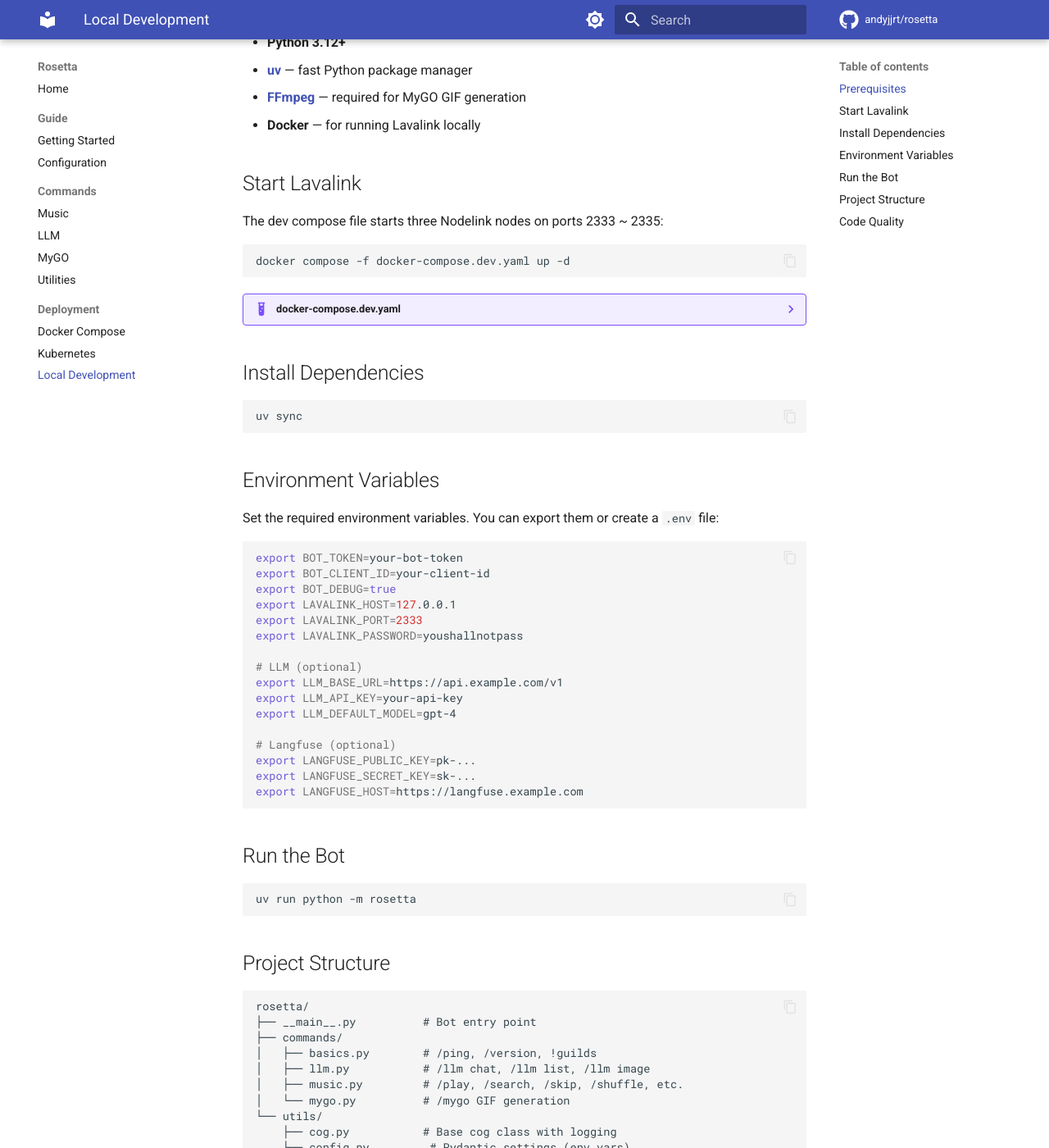
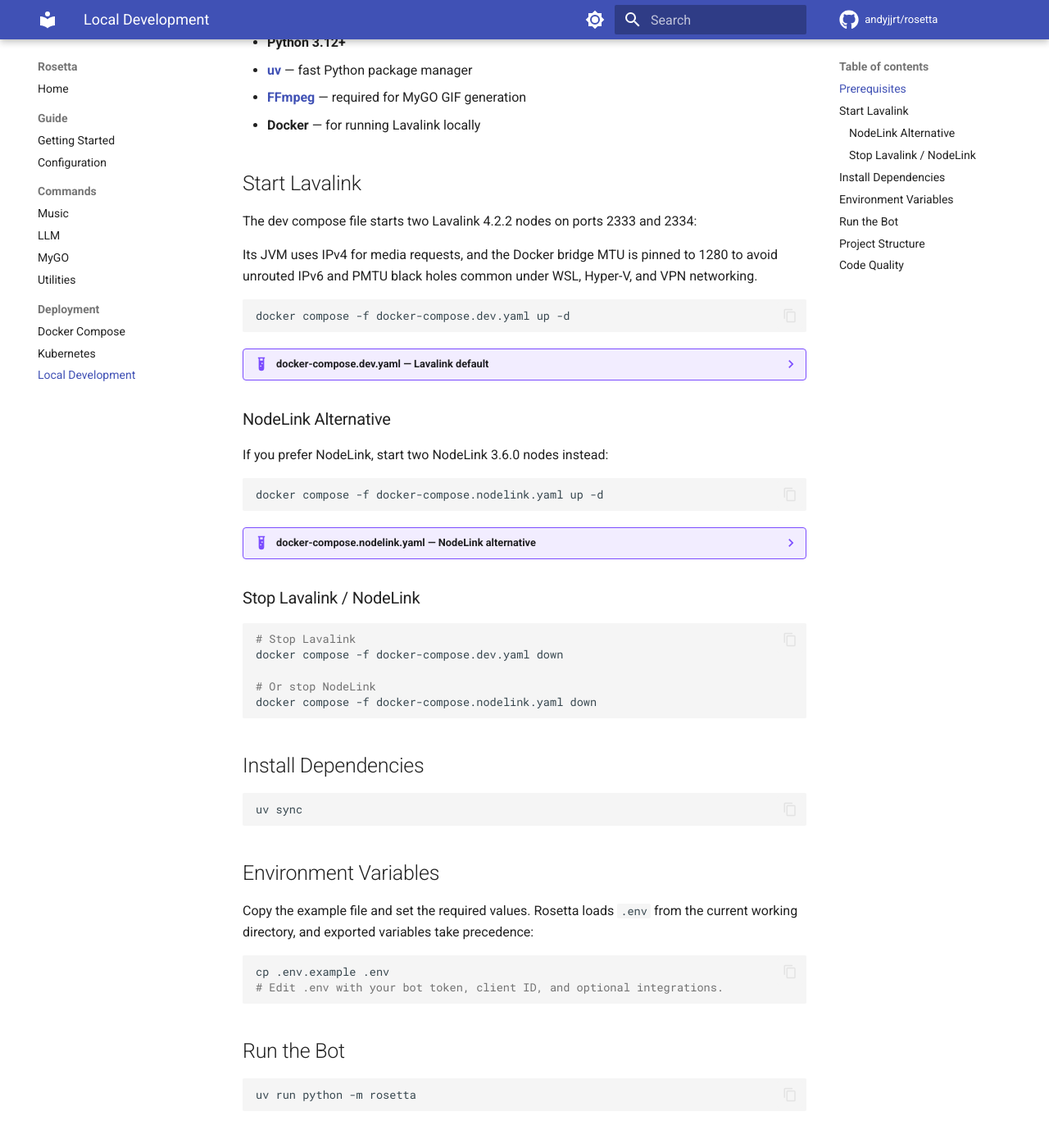
Before and after one commit to andyjjrt/rosetta, an MkDocs documentation site: the page built from docs/deployment/local-dev.md, in a window 1280 px wide and 1400 px high, scrolled down 257 px. Shown: the whole window at 82% size. Built offline with MkDocs 1.6.1 and Material for MkDocs 9.7.7, drawn with Linux system fonts in a browser that asks for light colours; comment, search, counter and statistics services are not loaded.

Commit message:
docs: align Lavalink deployment documentation

````diff
--- a/docs/deployment/local-dev.md
+++ b/docs/deployment/local-dev.md
@@ -11,46 +11,85 @@
 
 ## Start Lavalink
 
-The dev compose file starts three Nodelink nodes on ports 2333 ~ 2335:
+The dev compose file starts two Lavalink 4.2.2 nodes on ports 2333 and 2334:
+
+Its JVM uses IPv4 for media requests, and the Docker bridge MTU is pinned to 1280 to avoid unrouted IPv6 and PMTU black holes common under WSL, Hyper-V, and VPN networking.
 
 ```bash
 docker compose -f docker-compose.dev.yaml up -d
 ```
 
-??? example "docker-compose.dev.yaml"
+??? example "docker-compose.dev.yaml — Lavalink default"
     ```yaml
     services:
-      nodelink-1:
+      lavalink:
+        image: ghcr.io/lavalink-devs/lavalink:4.2.2-alpine
+        restart: unless-stopped
+        environment:
+          _JAVA_OPTIONS: "-Xmx6G -Djava.net.preferIPv4Stack=true"
+        volumes:
+          - ./application.yml:/opt/Lavalink/application.yml
+        ports:
+          - "2333:2333"
+
+      lavalink-1:
+        image: ghcr.io/lavalink-devs/lavalink:4.2.2-alpine
+        restart: unless-stopped
+        environment:
+          _JAVA_OPTIONS: "-Xmx6G -Djava.net.preferIPv4Stack=true"
+        volumes:
+          - ./application.yml:/opt/Lavalink/application.yml
+        ports:
+          - "2334:2333"
+
+    networks:
+      default:
+        driver: bridge
+        driver_opts:
+          com.docker.network.driver.mtu: "1280"
+    ```
+
+### NodeLink Alternative
+
+If you prefer NodeLink, start two NodeLink 3.6.0 nodes instead:
+
+```bash
+docker compose -f docker-compose.nodelink.yaml up -d
+```
+
+??? example "docker-compose.nodelink.yaml — NodeLink alternative"
+    ```yaml
+    services:
+      nodelink:
         image: performanc/nodelink:3.6.0
-        container_name: nodelink-1
+        restart: unless-stopped
         ports:
           - "2333:3000"
         environment:
-          # --- Server Configuration ---
           NODELINK_SERVER_HOST: "0.0.0.0"
           NODELINK_SERVER_PORT: "3000"
           NODELINK_SERVER_PASSWORD: "youshallnotpass"
-      nodelink-2:
+
+      nodelink-1:
         image: performanc/nodelink:3.6.0
-        container_name: nodelink-2
+        restart: unless-stopped
         ports:
           - "2334:3000"
         environment:
-          # --- Server Configuration ---
           NODELINK_SERVER_HOST: "0.0.0.0"
           NODELINK_SERVER_PORT: "3000"
-          NODELINK_SERVER_PASSWORD: "youshallnotpass" # CHANGE THIS!
-      nodelink-3:
-        image: performanc/nodelink:3.6.0
-        container_name: nodelink-3
-        ports:
-          - "2335:3000"
-        environment:
-          # --- Server Configuration ---
-          NODELINK_SERVER_HOST: "0.0.0.0"
-          NODELINK_SERVER_PORT: "3000"
-          NODELINK_SERVER_PASSWORD: "youshallnotpass" # CHANGE THIS!
+          NODELINK_SERVER_PASSWORD: "youshallnotpass"
     ```
+
+### Stop Lavalink / NodeLink
+
+```bash
+# Stop Lavalink
+docker compose -f docker-compose.dev.yaml down
+
+# Or stop NodeLink
+docker compose -f docker-compose.nodelink.yaml down
+```
 
 ## Install Dependencies
 
@@ -60,25 +99,11 @@
 
 ## Environment Variables
 
-Set the required environment variables. You can export them or create a `.env` file:
+Copy the example file and set the required values. Rosetta loads `.env` from the current working directory, and exported variables take precedence:
 
 ```bash
-export BOT_TOKEN=your-bot-token
-export BOT_CLIENT_ID=your-client-id
-export BOT_DEBUG=true
-export LAVALINK_HOST=127.0.0.1
-export LAVALINK_PORT=2333
-export LAVALINK_PASSWORD=youshallnotpass
-
-# LLM (optional)
-export LLM_BASE_URL=https://api.example.com/v1
-export LLM_API_KEY=your-api-key
-export LLM_DEFAULT_MODEL=gpt-4
-
-# Langfuse (optional)
-export LANGFUSE_PUBLIC_KEY=pk-...
-export LANGFUSE_SECRET_KEY=sk-...
-export LANGFUSE_HOST=https://langfuse.example.com
+cp .env.example .env
+# Edit .env with your bot token, client ID, and optional integrations.
 ```
 
 ## Run the Bot
@@ -99,7 +124,7 @@
 │   └── mygo.py          # /mygo GIF generation
 └── utils/
     ├── cog.py           # Base cog class with logging
-    ├── config.py         # Pydantic settings (env vars)
+    ├── config.py        # Pydantic settings (env vars)
     ├── embeds.py        # Discord embed templates
     ├── log.py           # Structured logging setup
     ├── player.py        # Custom lava_lyra player with queue
````
Also changed, not shown: README.md (+27 -24 lines), docs/commands/music.md (+1 -1 lines), docs/deployment/docker-compose.md (+50 -6 lines), docs/deployment/kubernetes.md (+4 -2 lines), docs/guide/configuration.md (+5 -1 lines), docs/guide/getting-started.md (+1 -1 lines).
